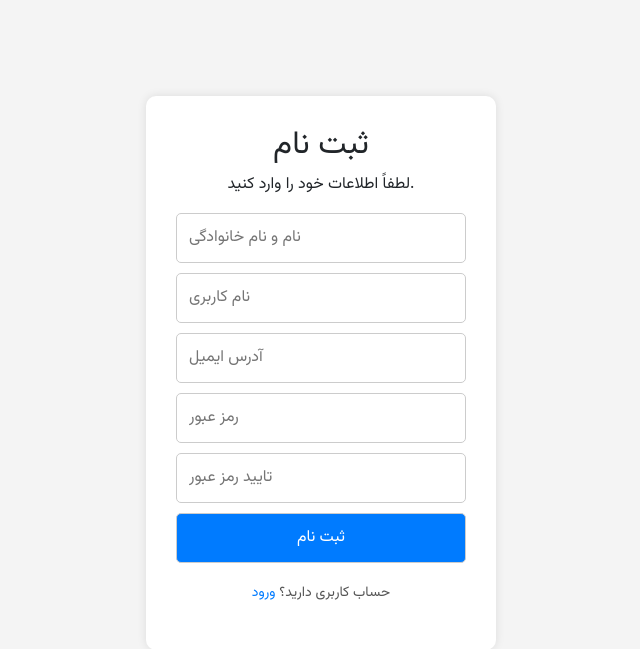
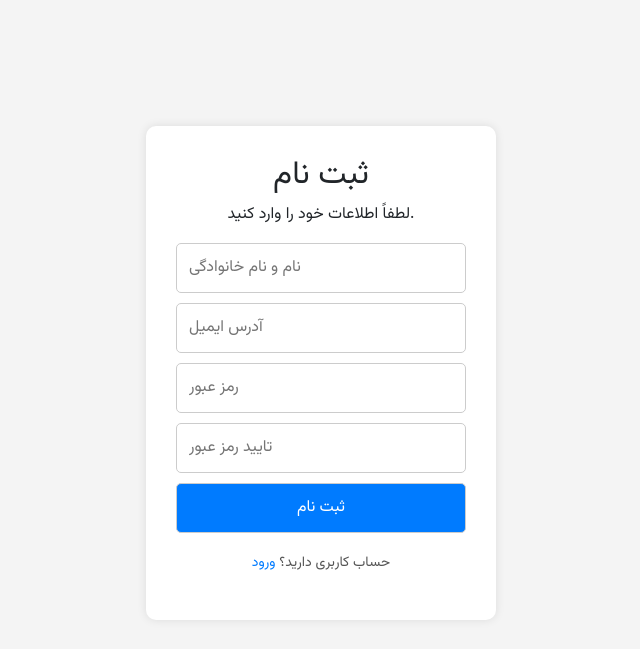
Before and after one commit to elicipher/Personal-blog, a Django app: page /account/register/ in a window 1280 px wide. Shown: the part 57-706 px from the top of the page, without its empty margins (319-959 px from the left). Run offline with Django 5.2, Linux system fonts and the light colour scheme.

Commit message:
deleted username and created_at

```diff
--- a/account/forms.py
+++ b/account/forms.py
@@ -6,7 +6,6 @@ from django.contrib.auth import authenticate
 
 class UserRegitrationForm(forms.Form):
     full_name = forms.CharField(label='نام و نام خانوادگی',required=False , widget=forms.TextInput(attrs={ "class": "single-field","placeholder": "نام و نام خانوادگی"}))
-    user_name = forms.CharField(label='نام کاربری',required=False , widget=forms.TextInput(attrs={ "class": "single-field","placeholder": "نام کاربری "}))
     email = forms.EmailField(label='ایمیل',required=False , widget=forms.TextInput(attrs={ "class": "single-field","placeholder": "آدرس ایمیل"}))
     password = forms.CharField(label='رمز عبور' ,required=False , widget=forms.TextInput(attrs={ "class": "single-field","placeholder": "رمز عبور"}))
     confirm_password = forms.CharField(label='تایید رمز عبور',required=False , widget=forms.TextInput(attrs={ "class": "single-field","placeholder": "تایید رمز عبور"}))
@@ -16,14 +15,6 @@ class UserRegitrationForm(forms.Form):
         full_name = cd.get("full_name")
         if not full_name :
             self.add_error("full_name", "لطفا فرم را پر کنید")
-
-        user_name = cd.get("user_name")
-        user = Member.objects.filter(username = user_name).exists()
-        if not user_name:
-            self.add_error("user_name","لطفا فرم را پر کنید")
-        elif user :
-            self.add_error("user_name","نام کاربری تکراری است")
-
 
         email = cd.get("email")
         email_exists = Member.objects.filter(email = email).exists()
@@ -49,19 +40,19 @@ class UserRegitrationForm(forms.Form):
 
 
 class UserLoginForm(forms.Form):
-    user_name = forms.CharField(label='نام کاربری',required=False , widget=forms.TextInput(attrs={ "class": "single-field","placeholder": "ایمیل یا نام کاربری"}))
+    email = forms.CharField(label='ایمیل',required=False , widget=forms.TextInput(attrs={ "class": "single-field","placeholder": "ایمیل تان را وارد کنید  "}))
     password = forms.CharField(label='رمز عبور' ,required=False , widget=forms.TextInput(attrs={ "class": "single-field","placeholder": "رمز عبور"}))
 
     def clean(self):
         cd = super().clean()
-        user_name= cd.get("user_name")
+        email = cd.get("email")
         password= cd.get("password")
-        user = authenticate(username = user_name , password =password )
+        user = authenticate(email = email , password =password )
 
-        if not password or not user_name  :
+        if not password or not email  :
             raise ValidationError("لطفا فرم را پر کنید")
         if user is None :
-            raise ValidationError("نام کاربری یا رمز عبور اشتباه است")
+            raise ValidationError("ایمیل یا رمز عبور اشتباه است")
 
         self.user = user  # کاربر معتبر را ذخیره می‌کنیم تا در ویو استفاده شود
 
@@ -70,15 +61,13 @@ class UserLoginForm(forms.Form):
 class EditProfileForm(forms.ModelForm):
     class Meta:
         model = Member
-        fields = ('avatar','full_name','username','email',)
+        fields = ('avatar','full_name','email',)
         widgets = {
-            'username': forms.TextInput(attrs={'class': 'form-control', 'placeholder': 'نام کاربری'}),
             'email': forms.EmailInput(attrs={'class': 'form-control', 'placeholder': 'ایمیل'}),
             'full_name': forms.TextInput(attrs={'class': 'form-control', 'placeholder': 'نام و نام خانوادگی'}),
 
         }
         labels = {
-            'username': ':نام کاربری ',
             'email': ':ایمیل',
             'full_name':  ':نام',
             'avatar': ' :تصویر پروفایل',
--- a/account/models.py
+++ b/account/models.py
@@ -7,10 +7,10 @@ class Member(AbstractUser):
 
     full_name = models.CharField(max_length=200)
     avatar = models.ImageField(upload_to="avatar/" , blank=True , null=True , verbose_name='تصویر پروفایل')
-    created_at = models.DateTimeField(auto_now_add=True , verbose_name='تاریخ عضویت')
+
 
     def __str__(self):
-        return self.username
+        return self.full_name
 
     class Meta:
         verbose_name  = "کاربر"
--- a/account/templates/account/user_login.html
+++ b/account/templates/account/user_login.html
@@ -11,7 +11,7 @@
 <form method="post" >
 {% csrf_token %}
 <div class="col-12">
-    {{ form.user_name }}
+    {{ form.email }}
 
 </div>
 <div class="col-12">
--- a/account/templates/account/user_profile.html
+++ b/account/templates/account/user_profile.html
@@ -53,7 +53,7 @@
     <div class="navbar">
         <h3>نام سایت</h3>
     </div>
-
+    {% include 'include/massages.html' %}
     <div class="profile-card">
         {% if request.user.avatar  %}
         <img src="{{ request.user.avatar.url }}" style="width: 200px; height: 200px;"" >
@@ -78,10 +78,6 @@
             </div>
 
             <div class="mb-2 text-end">
-                <label class="form-label">{{ form.username.label }}</label>
-                {{ form.username }}
-            </div>
-            <div class="mb-2 text-end">
                 <label class="form-label">{{ form.email.label }}</label>
                 {{ form.email }}
             </div>
--- a/account/templates/account/user_register.html
+++ b/account/templates/account/user_register.html
@@ -11,10 +11,6 @@
     <div class="col-12">
         {{ form.full_name }}
         <small class="text-danger">{{ form.full_name.errors }}</small>
-    </div>
-    <div class="col-12">
-        {{ form.user_name }}
-        <small class="text-danger">{{ form.user_name.errors }}</small>
     </div>
     <div class="col-12">
         {{ form.email }}
--- a/account/views.py
+++ b/account/views.py
@@ -28,10 +28,9 @@ class RegisterView(View):
         if form.is_valid():
             cd = form.cleaned_data
             full_name = cd.get('full_name')
-            user_name = cd.get("user_name")
             email = cd.get('email')
             password = cd.get('password')
-            new_member = Member(full_name=full_name , username = user_name , email = email )
+            new_member = Member(full_name=full_name , email = email )
             new_member.set_password(password)
             new_member.save()
             login(self.request,new_member)
--- a/home/urls.py
+++ b/home/urls.py
@@ -4,5 +4,5 @@ from .views import HomeView
 app_name = 'home'
 
 urlpatterns = [
-    path('home/', HomeView.as_view() , name='home'),
+    path('', HomeView.as_view() , name='home'),
 ]
```
Also changed, not shown: account/admin.py (+4 -4 lines), account/migrations/0002_remove_member_created_at.py (added), 1 other file.
